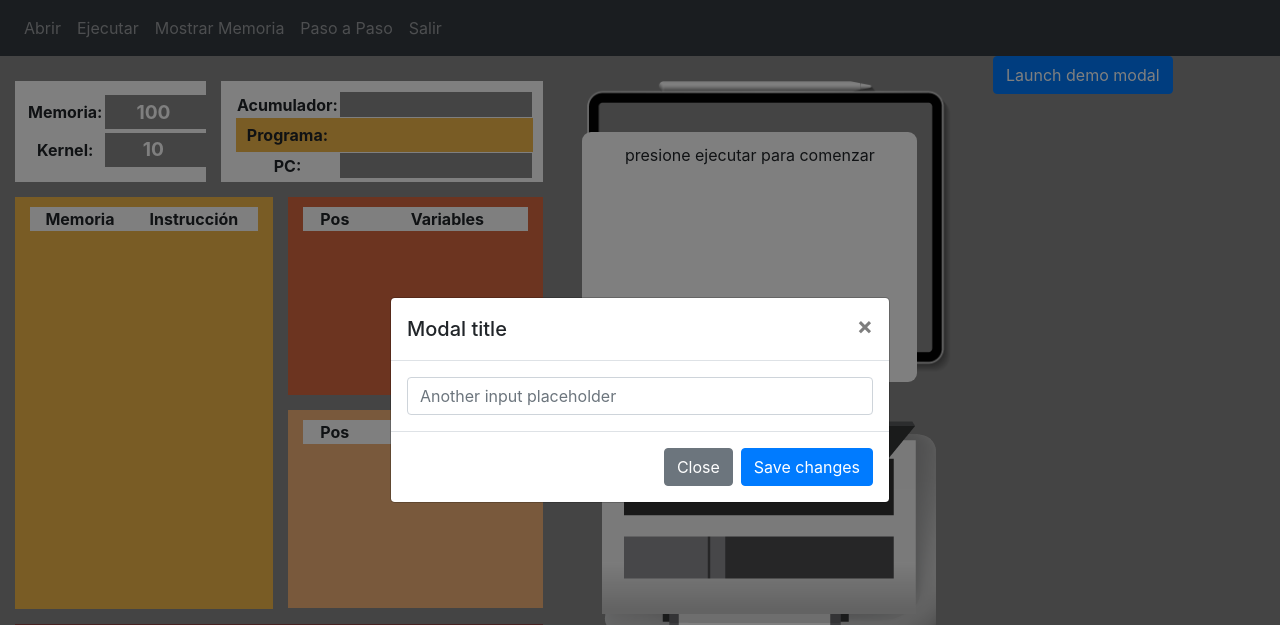
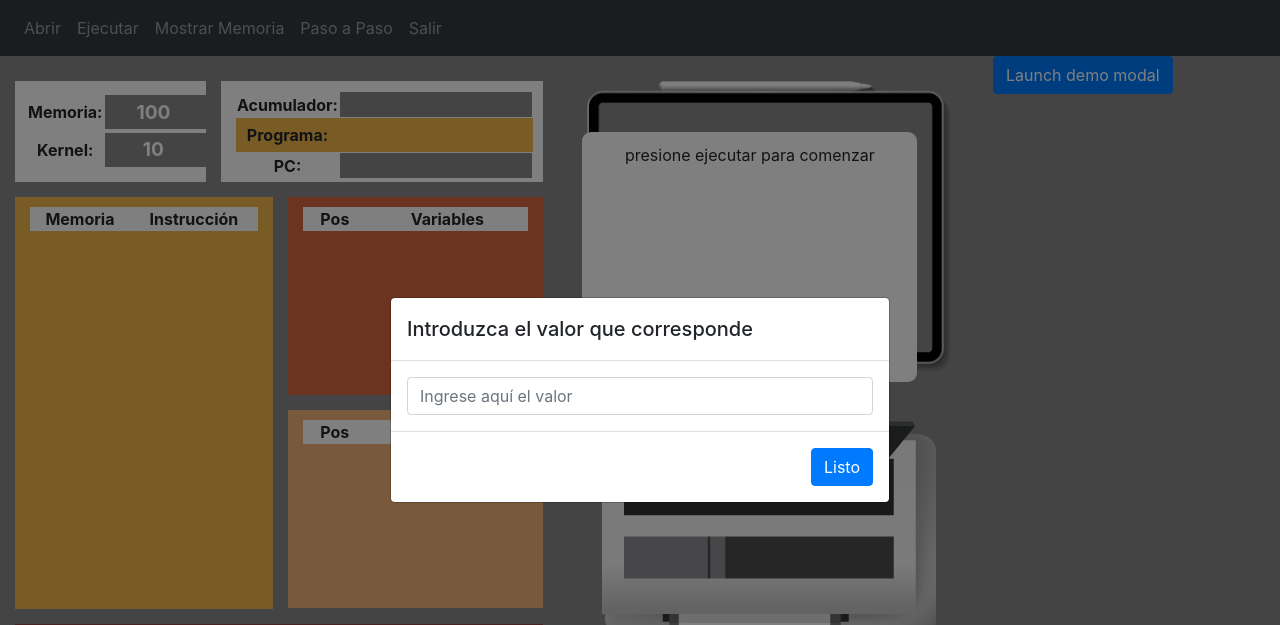
Before and after one commit to hrivera7777/FinalSistemasOperativos, a Django app: page / in a window 1280 px wide, after a click on "Launch demo modal". Shown: the top 625 px of the page. Run offline with Django 3.2, Linux system fonts and the light colour scheme; data comes from the database, SQL or seed files in the repository; lists and menus that the app fills with data are empty; some libraries are stand-ins or nearby versions.

Commit message:
se agrega funcion leer, pendiete terminar la peticion ajax y ventana modal para leer por teclado

```diff
--- a/chmaquina/core/ejecucion.py
+++ b/chmaquina/core/ejecucion.py
@@ -112,7 +112,9 @@ class ejecucion:
     rlp=[] # registro limite del programa, hasta donde llega el programa, con variables incluidas, cada posicion corresponde a un programa (ejem rlp[0] es el rlp del programa 0)
     pantalla =[] # aqui se guardaran los posibles mensajes o lo que desee mostrar (en pantalla en el frontend)
     impresora =[] # aqui se guardaran los posibles mensajes o lo que desee mostrar (en pantalla en el frontend)
-
+    valoraLeer="" #valor traido desde el front para la funcion leer
+    continuarLeyendo = True # variable para verificar si se debe seguir leyendo los datos
+    activarVentLeer = True # se enviará al front para mostrar una ventana donde se leen los datos de las var
     ###############################################################################
     # necesasario para quitar el \n que se genera en algunos archivos .ch
     contadorSalto=0 # contador de salto de linea
@@ -159,6 +161,18 @@ class ejecucion:
 
     def setRuta(self, ruta): # introduce la lista de programas en la bd
         self.ruta2 = ruta
+
+    #introduce las variables por teclado
+    def setValoraLeer(self, valorVar):
+        self.valoraLeer = valorVar
+
+    #muestra si se continua con a con la lectura desde teclado
+    def continuarLeyendo(self, continua):
+        self.continuarLeyendo = continua
+
+    #entrega en el front si se debe seguir desplegando la ventana modal de lectura
+    def getActivarVentLeer(self):
+        return self.activarVentLeer
     #####################################################################################
 
 
@@ -314,7 +328,7 @@ class ejecucion:
                 #self.eEtiqueta(palabras, self.proEjec)
                 pass
             elif operador == 'lea':
-                pass#self.eLea(palabras, self.proEjec)
+                pass #self.eLea(palabras, self.proEjec)
             elif operador == 'sume':
                 self.eSume(palabras, self.proEjec)
             elif operador == 'reste':
@@ -1277,6 +1291,20 @@ class ejecucion:
             print('continuando con la ejecucion')
             pass
 
+    def eLea(self, linea, idProg):
+
+        valorLeido = ""
+        self.activarVentLeer = True
+        while(self.continuarLeyendo):
+            valorLeido = self.valoraLeer
+
+
+        if not(self.continuarLeyendo) and self.valoraLeer == '':
+            self.activarVentLeer = True
+            while(self.continuarLeyendo):
+                valorLeido = self.valoraLeer
+        else:
+            self.memoria[self.idenVar(linea[1],idProg)] = valorLeido
 
     """
     prueba local de la cantidad de memoria disponible
--- a/chmaquina/core/static/core/js/script.js
+++ b/chmaquina/core/static/core/js/script.js
@@ -9,9 +9,11 @@ $(document).ready(function () {
         $('#btnUp').removeClass('displayNone');
     };
 
-    $('#myModal').on('shown.bs.modal', function () {
+    $('#myModal').on('shown.bs.modal', function () { /*scrip para la ventada modal */
         $('#myInput').trigger('focus')
     });
+
+
     let bandera = true;
     this.showHidden = function () {
         if (bandera) {
--- a/chmaquina/core/templates/core/base.html
+++ b/chmaquina/core/templates/core/base.html
@@ -470,17 +470,21 @@
 		<div class="modal-dialog modal-dialog-centered" role="document">
 			<div class="modal-content">
 			<div class="modal-header">
-				<h5 class="modal-title" id="exampleModalCenterTitle">Modal title</h5>
-				<button type="button" class="close" data-dismiss="modal" aria-label="Close">
+				<h5 class="modal-title" id="exampleModalCenterTitle">Introduzca el valor que corresponde</h5>
+				<!--<button type="button" class="close" data-dismiss="modal" aria-label="Close">
 				<span aria-hidden="true">&times;</span>
-				</button>
+				</button>-->
 			</div>
 			<div class="modal-body">
-				<input type="text" id="textoModal" class="form-control" placeholder="Another input placeholder" name="ModalInput">
+				<form id="modaLeer" name="modaLeer" action="" method="get">
+				<input type="text" id="textoModal" class="form-control" placeholder="Ingrese aquí el valor" name="ModalInput" required>
+				</form>
 			</div>
 			<div class="modal-footer">
-				<button type="button" class="btn btn-secondary" data-dismiss="modal">Close</button>
-				<button type="button" class="btn btn-primary">Save changes</button>
+				<!--<button type="button" class="btn btn-secondary" data-dismiss="modal">Close</button>-->
+				<!--<button type="button" class="btn btn-primary">Save changes</button>-->
+				 <input type="submit" value="Listo" id="btnLeer" class="btn btn-primary" form ="modaLeer">
+				<!--<button type="button" class="btn btn-primary">Listo</button>-->
 			</div>
 			</div>
 		</div>
--- a/chmaquina/core/views.py
+++ b/chmaquina/core/views.py
@@ -217,7 +217,8 @@ class HomePageView2(CreateView):
                             instanciaEjec.agregarInstrMemoria() # agrega las instrucciones a la memoria
                             #instanciaEjec.agregarEtiquetas() # agrega las etiquetas para poder ser referenciadas
                             instanciaEjec.ejecutarProg(-2) # se agrega un valor negativo puesto que no es necesario este parametro para una ejecución normal
-
+                            instanciaEjec.setValoraLeer(request.GET.get('ModalInput')) # linea nueva
+                            print(request.GET.get('ModalInput'), 'esto  lo que está en la modal')
                             #se con el llamado de todos los metodos para mostrar todos los datos en el frontend
                             pant = instanciaEjec.getPantalla() # (str) datos pantalla en el frontend
                             impre = instanciaEjec.getImpresora() # (str) datos impresora en el frontend
```
